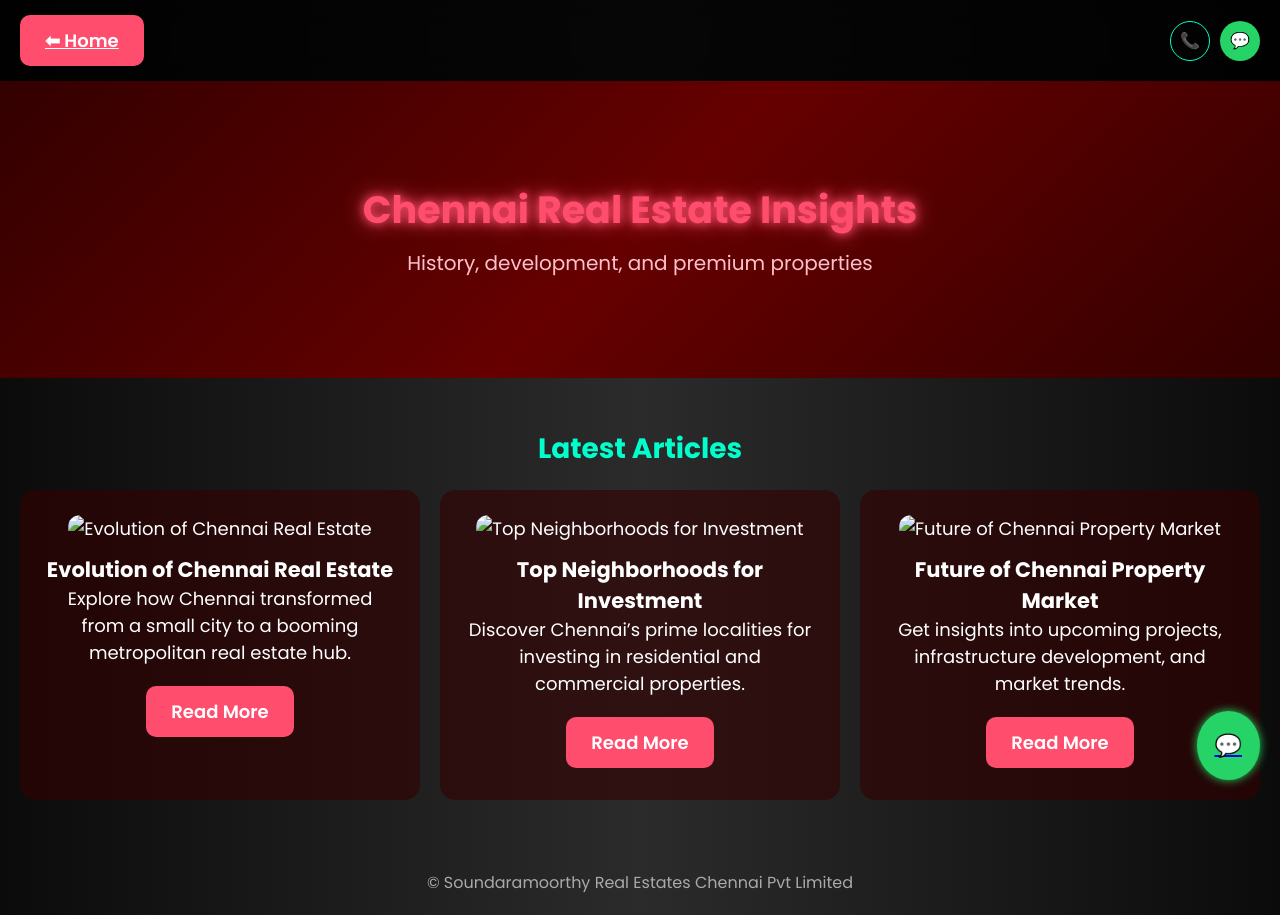
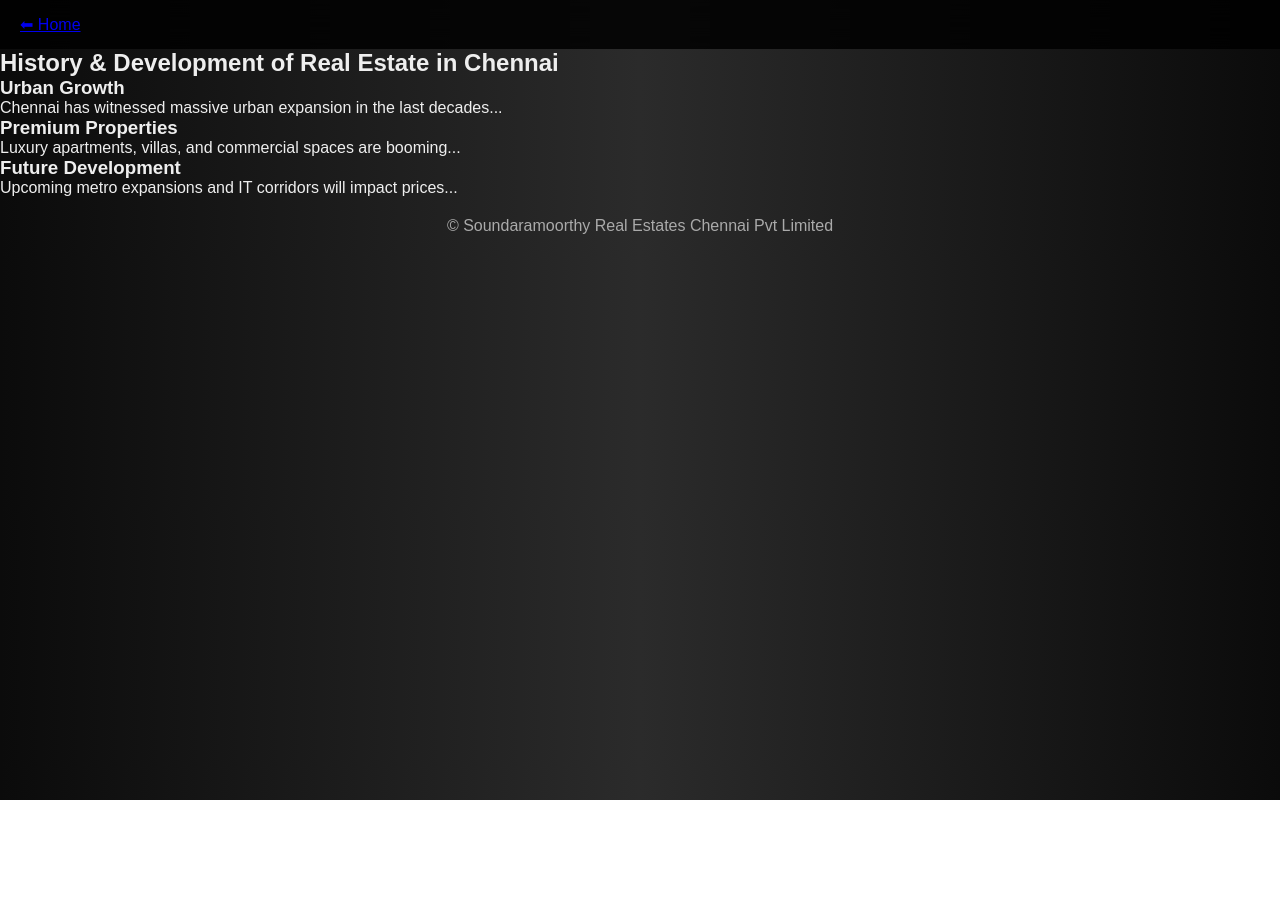
Before and after one commit to sandeepabishek95-cloud/Jagan-realestate, a plain HTML site: page blog.html in a window 1280 px wide. After the commit the page ends 800 px from the top, so only its background shows below. Drawn offline with Linux system fonts and the light colour scheme.

Commit message:
Update blog.html

```diff
--- a/blog.html
+++ b/blog.html
@@ -4,36 +4,31 @@
 <meta charset="UTF-8">
 <meta name="viewport" content="width=device-width, initial-scale=1.0">
 <title>Chennai Real Estate Blog</title>
-
-<link href="https://fonts.googleapis.com/css2?family=Poppins:wght@400;600;700&display=swap" rel="stylesheet">
 <link rel="stylesheet" href="style.css">
 </head>
 <body>
 
 <nav class="navbar">
-  <a href="index.html" class="btn">⬅ Home</a>
-  <div class="nav-actions">
-    <a href="tel:+917010022388" class="call-btn">📞</a>
-    <a href="https://wa.me/917010022388" class="wa-btn">💬</a>
-  </div>
+  <a href="index.html" class="back-btn">⬅ Home</a>
 </nav>
 
-<header class="hero">
-  <h1>Chennai Real Estate Insights</h1>
-  <p>History, development, and premium properties</p>
-</header>
-
-<section class="section" id="blog-posts">
-  <h2>Latest Articles</h2>
-  <div class="cards" id="blog-cards">
-    <!-- JS populates blog cards -->
+<section class="blog-section">
+  <h2>History & Development of Real Estate in Chennai</h2>
+  <div class="blog-post">
+    <h3>Urban Growth</h3>
+    <p>Chennai has witnessed massive urban expansion in the last decades...</p>
+  </div>
+  <div class="blog-post">
+    <h3>Premium Properties</h3>
+    <p>Luxury apartments, villas, and commercial spaces are booming...</p>
+  </div>
+  <div class="blog-post">
+    <h3>Future Development</h3>
+    <p>Upcoming metro expansions and IT corridors will impact prices...</p>
   </div>
 </section>
 
-<a href="https://wa.me/917010022388" class="whatsapp-float">💬</a>
-
 <footer>© Soundaramoorthy Real Estates Chennai Pvt Limited</footer>
-
-<script src="blog.js"></script>
+<script src="main.js" type="module"></script>
 </body>
 </html>
```
